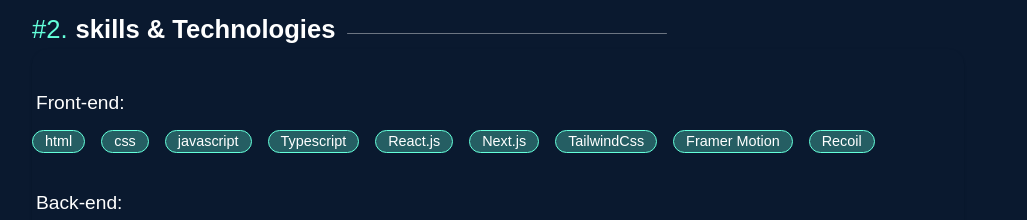
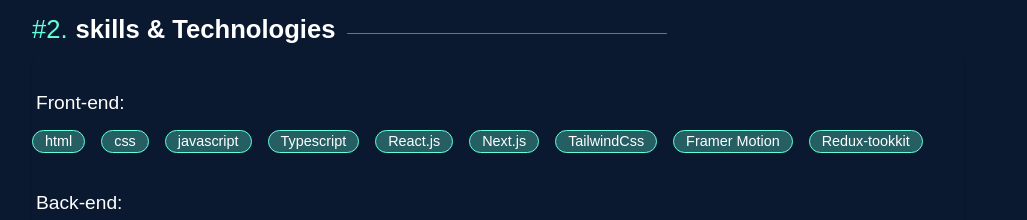
Before and after one commit to ranjit1024/PortfolioV2, a React (Vite) app: page / in a window 1280 px wide. Shown: the part 1220-1440 px from the top of the page, without its empty margins (156-1183 px from the left). Built offline with nearby package versions, Linux system fonts and the light colour scheme; a web font is replaced by a local one.

Commit message:
change state management libery

```diff
--- a/src/App.tsx
+++ b/src/App.tsx
@@ -482,7 +482,7 @@
                   <Badge skill="Next.js"></Badge>
                   <Badge skill="TailwindCss"></Badge>
                   <Badge skill="Framer Motion"></Badge>
-                  <Badge skill="Recoil"></Badge>
+                  <Badge skill="Redux-tookkit"></Badge>
                 </div>
               </div>
 
```
